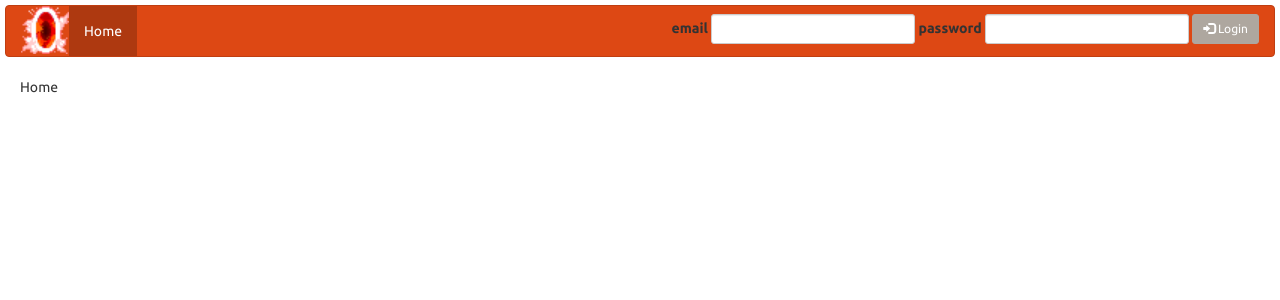
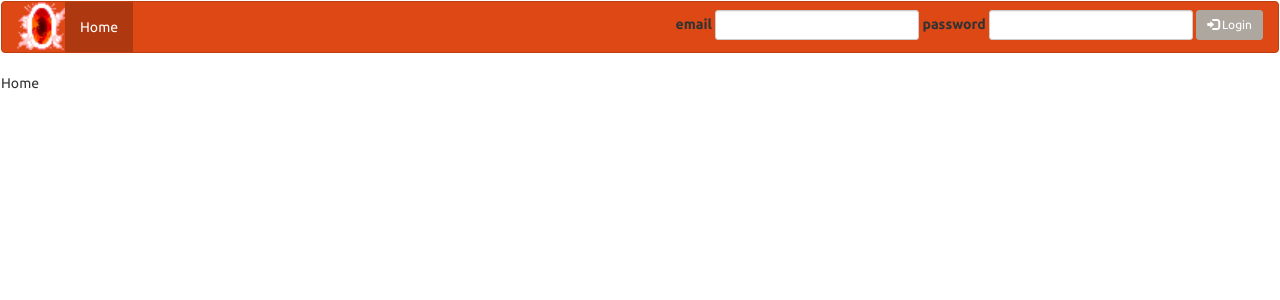
Before and after one commit to Olmer1st/portal_cms, a Flask app: page / in a window 1280 px wide. Shown: the top 300 px of the page. Run offline with Flask 2, Linux system fonts and the light colour scheme; some libraries are stand-ins or nearby versions.

Commit message:
started recreate ui

```diff
--- a/public/index.html
+++ b/public/index.html
@@ -47,9 +47,7 @@
     </head>
     <body ng-controller="mainController">
         <header ng-include="'public/templates/header.html'"></header>
-        <div class="container-fluid">
-            <div ui-view></div>
-        </div>
+        <div ui-view></div>
         <footer ng-include="'public/templates/footer.html'"></footer>
     </body>
 </html>
--- a/public/javascript/app.js
+++ b/public/javascript/app.js
@@ -1,6 +1,6 @@
 "use strict";
 var main_app = angular.module('main_app', ['ngCookies', 'ngAnimate', 'ngSanitize', 'ngTouch',
-    'ui.router', 'ui.bootstrap', 'ui.grid', 'ui.grid.treeView', 'ui-notification', 'ngTable']);
+    'ui.router', 'ui.bootstrap', 'ui.grid', 'ui.grid.treeView','ui.grid.resizeColumns','ui.grid.autoResize', 'ui-notification', 'ngTable']);
 
 
 main_app.config(function ($locationProvider) {
--- a/public/javascript/controllers/libraryController.js
+++ b/public/javascript/controllers/libraryController.js
@@ -120,13 +120,14 @@ main_app.controller("libraryController", function ($scope, $rootScope, $location
     //AID, BID, TITLE, SERIE_NAME, SERIE_NUMBER, GENRE, FILE, EXT, DEL, LANG, SIZE, DATE, LIBRATE, KEYWORDS, PATH
     $scope.gridOptions = {
         enableSorting: false,
+        enableColumnResizing: true,
         enableFiltering: false,
         showTreeExpandNoChildren: false,
         columnDefs: [
-            {name: 'name', width: '45%', field:"TITLE", enableColumnMenu:false},
+            {name: 'name', width: '40%', field:"TITLE", enableColumnMenu:false},
             {name: '#', width: '2%', field: "SERIE_NUMBER", enableColumnMenu:false},
-            {name: 'size', width: '5%', field: "SIZE", enableColumnMenu:false},
-            {name: 'lang.', width: '2%', field: "LANG",enableColumnMenu:false},
+            {name: 'size', width: '7%', field: "SIZE", enableColumnMenu:false},
+            {name: 'lang.', width: '5%', field: "LANG",enableColumnMenu:false},
             {name: 'date', width: '10%', field: "DATE", enableColumnMenu:false},
             {name: 'genre', width: '*', field: "GENRE", enableColumnMenu:false}
         ],
--- a/public/stylesheet/main.css
+++ b/public/stylesheet/main.css
@@ -1,5 +1,5 @@
 body {
-    padding: 5px;
+    padding: 1px;
 }
 
 .brand {
@@ -23,6 +23,13 @@ body {
     width: 75%;
 }
 
+.width95 {
+    width: 95%;
+}
+
+.aligned-left{
+    text-align: left;
+}
 .aligned-top {
     vertical-align: top;
 }
@@ -171,13 +178,21 @@ body {
 }
 
 .grid {
-    width: 100%;
-    height: 600px !important;
+    width: 98% !important;
+    height: 75vh !important;
 }
 
 .leftbarDataWrapper {
-    height: 552px;
+    height: 100%;
     overflow-y: auto;
     overflow-x: hidden;
     font-size: 15px;
 }
+
+.leftbar{
+    width: 95%;
+}
+
+.leftbarPanel{
+    min-height: 83vh !important;
+}
--- a/public/templates/partials/authors.html
+++ b/public/templates/partials/authors.html
@@ -1,4 +1,4 @@
-<div class="panel panel-primary">
+<div class="panel panel-primary leftbarPanel">
     <div class="panel-heading">
         <h3 class="panel-title">Find author</h3>
     </div>
--- a/public/templates/partials/books.html
+++ b/public/templates/partials/books.html
@@ -1,2 +1,2 @@
 <floating-loader ng-if="loadingData"></floating-loader>
-<div id="grid1" ui-grid="gridOptions" ui-grid-tree-view class="grid"></div>
+<div id="grid1" ui-grid="gridOptions" ui-grid-tree-view  ui-grid-resize-columns  ui-grid-auto-resize class="grid"></div>
--- a/public/templates/partials/genres.html
+++ b/public/templates/partials/genres.html
@@ -8,7 +8,7 @@
     </ul>
 </script>
 
-<div class="panel panel-primary">
+<div class="panel panel-primary leftbarPanel">
     <div class="panel-heading">
         <h3 class="panel-title">Filter by genre</h3>
     </div>
--- a/public/templates/partials/search.html
+++ b/public/templates/partials/search.html
@@ -1,4 +1,4 @@
-<div class="panel panel-primary">
+<div class="panel panel-primary leftbarPanel">
     <div class="panel-heading">
         <h3 class="panel-title">Advanced search</h3>
     </div>
--- a/public/templates/partials/series.html
+++ b/public/templates/partials/series.html
@@ -1,4 +1,4 @@
-<div class="panel panel-primary">
+<div class="panel panel-primary leftbarPanel">
     <div class="panel-heading">
         <h3 class="panel-title">Series filter</h3>
     </div>
```
Also changed, not shown: public/templates/library.html (+26 -12 lines).
